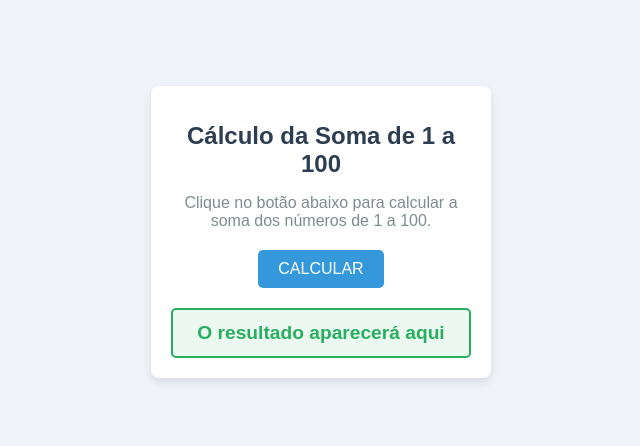
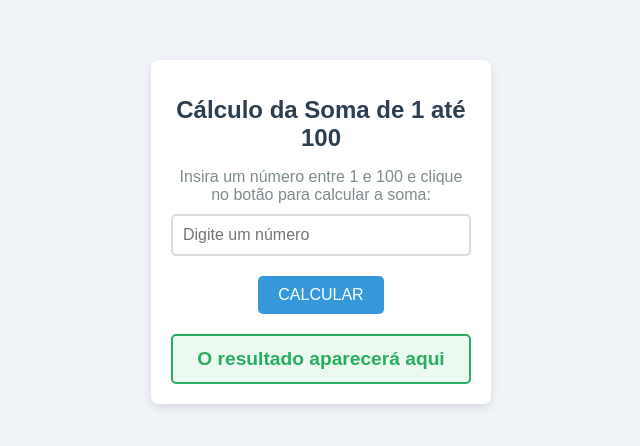
Before and after one commit to erickserpe/JavaScript-Junior, a plain HTML site: page index.html in a window 1280 px wide. Shown: the part 168-614 px from the top of the page, without its empty margins (319-959 px from the left). Drawn offline with Linux system fonts and the light colour scheme.

Commit message:
alterações nos codigos para aprimoramento da ideia, ao invez de apenas somar, criei um codigo que da ao usuario a opção de escolher de 1 a 100 para ser feita a soma

```diff
--- a/index.html
+++ b/index.html
@@ -3,13 +3,14 @@
 <head>
     <meta charset="UTF-8">
     <meta name="viewport" content="width=device-width, initial-scale=1.0">
-    <title>Soma de 1 a 100</title>
+    <title>Soma de 1 até N</title>
     <link rel="stylesheet" href="styles.css">
 </head>
 <body>
     <div class="container">
-        <h1>Cálculo da Soma de 1 a 100</h1>
-        <p>Clique no botão abaixo para calcular a soma dos números de 1 a 100.</p>
+        <h1>Cálculo da Soma de 1 até 100</h1>
+        <p>Insira um número entre 1 e 100 e clique no botão para calcular a soma:</p>
+        <input type="number" id="numero-input" placeholder="Digite um número" min="1" max="100">
         <button id="calcular-btn" class="btn">CALCULAR</button>
         <div id="resultado" class="resultado">O resultado aparecerá aqui</div>
     </div>
--- a/script.js
+++ b/script.js
@@ -1,10 +1,18 @@
+function calcularSoma() {
+    const input = document.getElementById('numero-input');
+    const numero = parseInt(input.value);
+    let soma = 0;
 
-function calcularSoma() {
-    let soma = 0;
-    for (let i = 1; i <= 100; i++) {
+    if (isNaN(numero) || numero < 1 || numero > 100) {
+        document.getElementById('resultado').innerText = 'Por favor, insira um número válido entre 1 e 100.';
+        return;
+    }
+
+    for (let i = 1; i <= numero; i++) {
         soma += i;
     }
-    document.getElementById('resultado').innerText = `A soma de 1 a 100 é: ${soma}`;
+
+    document.getElementById('resultado').innerText = `A soma de 1 até ${numero} é: ${soma}`;
 }
 
 document.getElementById('calcular-btn').addEventListener('click', calcularSoma);
--- a/styles.css
+++ b/styles.css
@@ -31,8 +31,19 @@ h1 {
 /* Estilo do parágrafo */
 p {
     font-size: 1em;
+    margin-bottom: 10px;
+    color: #7f8c8d;
+}
+
+/* Estilo do campo de input */
+input[type="number"] {
+    padding: 10px;
+    font-size: 1em;
+    border: 2px solid #ddd;
+    border-radius: 5px;
     margin-bottom: 20px;
-    color: #7f8c8d;
+    width: 100%;
+    box-sizing: border-box;
 }
 
 /* Estilo do botão */
```
